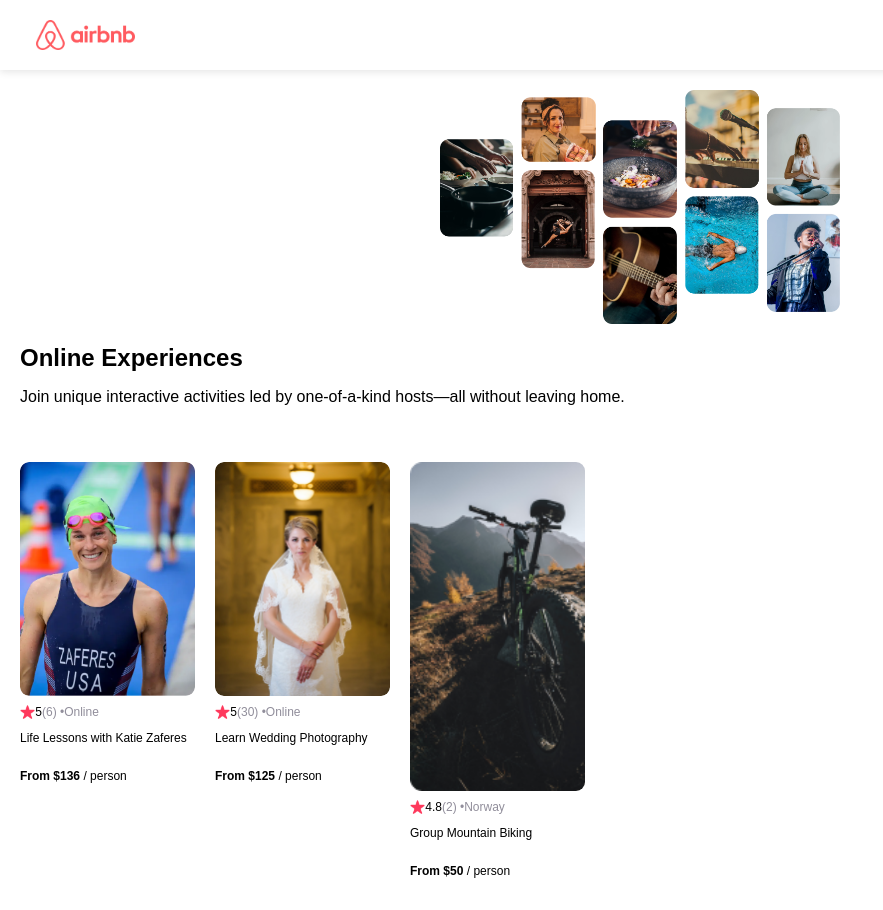
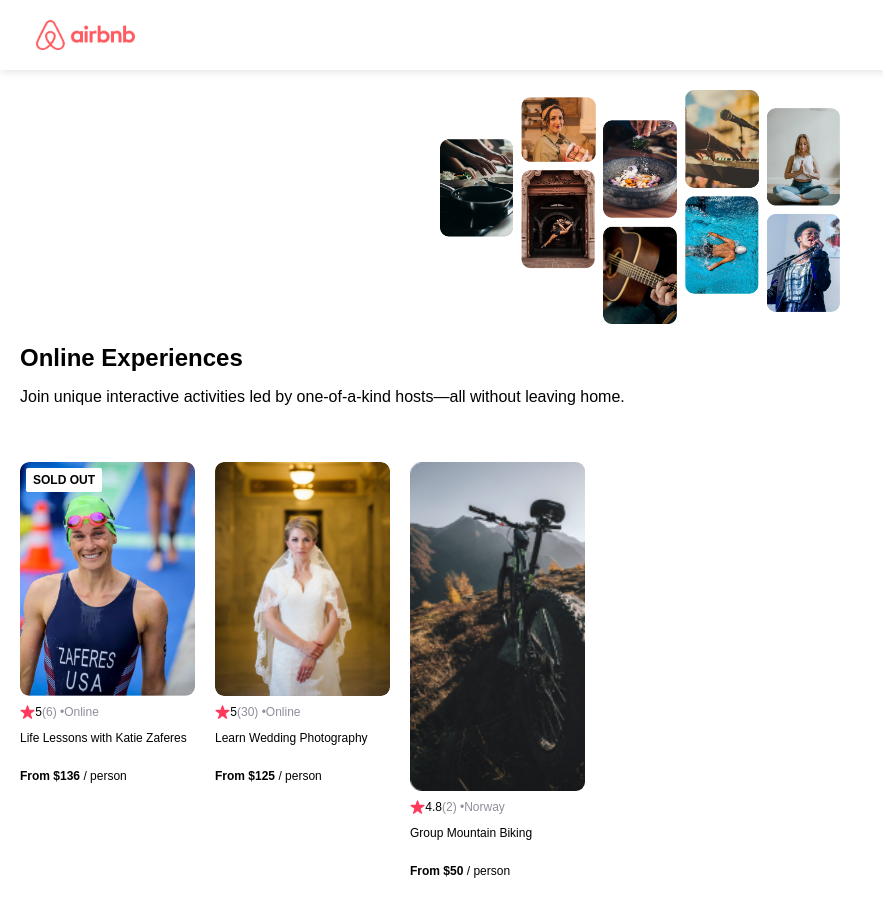
Before and after one commit to zacharyboelter/airbnb-clone, a React (Create React App) app: page / in a window 1280 px wide. Shown: the whole page, without its empty margins (0-883 px from the left). Built offline with nearby package versions, Linux system fonts and the light colour scheme; the HTML template or start-up script is replaced by a standard one.

Commit message:
opeSpots badge added for when sold out

```diff
--- a/src/App.js
+++ b/src/App.js
@@ -9,12 +9,14 @@
     console.log(data)
     const cards = data.map(item => {
         return <Card
+            key={item.id}
             img={item.coverImg}
             rating={item.stats.rating}
             reviewCount={item.stats.reviewCount}
             location={item.location}
             title={item.title}
             price={item.price}
+            openSpots={item.openSpots}
         />
     })
             // <Hero />
--- a/src/components/Card.js
+++ b/src/components/Card.js
@@ -3,6 +3,7 @@
 export default function Card(props) {
     return (
         <div className="card">
+            {props.openSpots === 0 && <div className="card--badge">SOLD OUT</div>}
             <img src={`../images/${props.img}`} className="card--image" />
             <div className="card--stats">
                 <img src="../images/star.png" className="card--star" />
--- a/src/styles.css
+++ b/src/styles.css
@@ -58,18 +58,20 @@
 .card {
     width: 175px;
     font-size: 12px;
-    flex: 0 0 auto;         /* ADD */
-    display: flex;          /* ADD */
-    flex-direction: column; /* ADD */
+    flex: 0 0 auto;
+    display: flex;
+    flex-direction: column;
+    position: relative;
 }
 
 .card--image {
     width: 100%;
+    /* height: 75%; */
     border-radius: 9px;
     margin-bottom: 9px;
 }
 
-/* ADD */
+
 .card--title {
     overflow: hidden;
     text-overflow: ellipsis;
@@ -84,7 +86,17 @@
     height: 14px;
 }
 
-/* ADD */
+
 .card--price {
     margin-top: auto;
 }
+
+.card--badge {
+    position: absolute;
+    top: 6px;
+    left: 6px;
+    background-color: white;
+    padding: 5px 7px;
+    border-radius: 2px;
+    font-weight: bold;
+}
```
